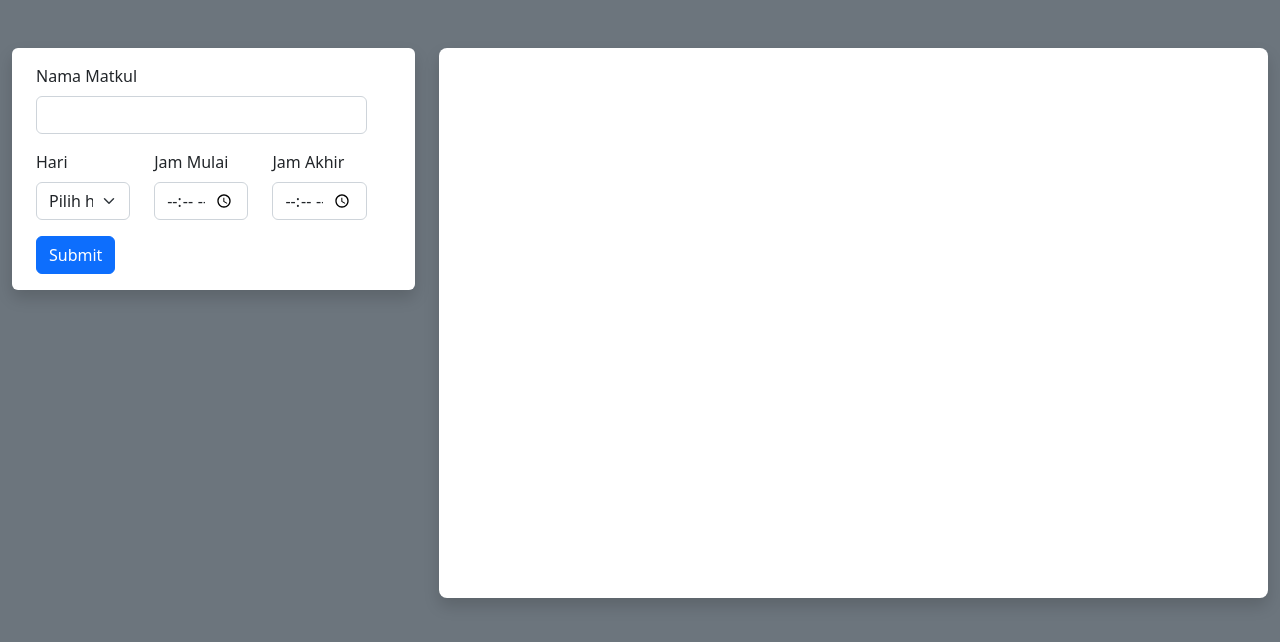
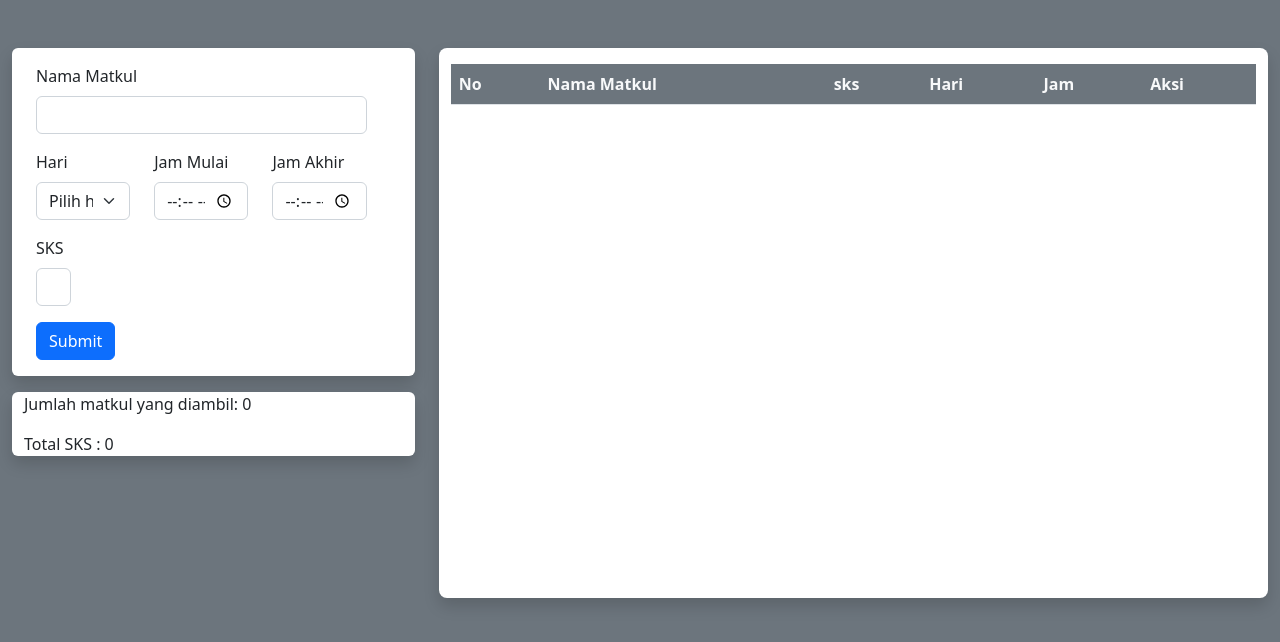
Before and after one commit to dean131/krs-tool-jquery, a Flask app: page / in a window 1280 px wide. Shown: the top 642 px of the page. Run offline with Flask 2, Linux system fonts and the light colour scheme; lists and menus that the app fills with data are empty.

Commit message:
add hitung

```diff
--- a/templates/index.html
+++ b/templates/index.html
@@ -12,7 +12,7 @@
         <div class="row">
             <!-- FORM -->
             <div class="col-md-4 mb-3">
-                <div class="container rounded shadow  bg-white">
+                <div class="container rounded shadow  bg-white mb-3">
                     <form id="form_matkul">
                         <div class="container row">
                             <div class="mb-3 mt-3">
@@ -39,11 +39,18 @@
                                 <label class="form-label" for="jam_akhir">Jam Akhir</label>
                                 <input type="time" name="jam_akhir" id="jam_akhir" class="form-control">
                             </div>
+                            <div class="col-md-2 mb-3">
+                                <label class="form-label" for="sks">SKS</label>
+                                <input class="form-control" type="text" name="sks" id="jmlh_sks">
+                            </div>
                             <div class="mb-3">
                                 <button type="submit" class="btn btn-primary" id="btn_submit">Submit</button>
                             </div>
                         </div>
                     </form>
+                </div>
+                <div class="container rounded shadow  bg-white mb-3">
+                    <div class="mt-2" id="hitungan"></div>
                 </div>
             </div>
             <!-- AKHIR FORM -->
@@ -52,7 +59,7 @@
             <div class="col-md-8 mb-3">
                 <div class="container rounded-3 shadow bg-white">
                     <div class="table-responsive" style="height: 550px;">
-                        <div class=" mt-3" id="wadah"></div>
+                        <div class="mt-3" id="table_matkul"></div>
                     </div>
                 </div>
             </div>
@@ -73,17 +80,21 @@
                                     <tr>
                                         <th>No</th>
                                         <th>Nama Matkul</th>
+                                        <th>sks</th>
                                         <th>Hari</th>
                                         <th>Jam</th>
                                         <th>Aksi</th>
                                     </tr>
                                 </thead>
                                 <tbody>`;
+
+
                 if (data_base) {
                     $.each(data_base, function(index, value) {
-                        table +=            `<tr>
+                        table +=    `<tr>
                                         <td>${index+1}</td>
                                         <td>${value[0]}</td>
+                                        <td>${value[4]}</td>
                                         <td>${value[1]}</td>
                                         <td>${value[2]}-${value[3]}</td>
                                         <td>
@@ -96,11 +107,11 @@
                                     </tr>`;
                     });
                 }
-                if (!data_base) {
-                    table += `<tr><td>1</td><td>1</td><td1></td><td>1</td><td>1</td></tr>`;
-                }
+
                 table += `</tbody></table>`;
-                $('#wadah').html(table);
+                $('#table_matkul').html(table);
+
+                $.hitungan();
             }
 
             $('#form_matkul').submit(function(event) {
@@ -109,7 +120,8 @@
                 let hari = $(this).find('#hari').val();
                 let jam_mulai = $(this).find('#jam_mulai').val();
                 let jam_akhir = $(this).find('#jam_akhir').val();
-                let data = [nama_matkul, hari, jam_mulai, jam_akhir];
+                let jmlh_sks = $(this).find('#jmlh_sks').val();
+                let data = [nama_matkul, hari, jam_mulai, jam_akhir, jmlh_sks];
 
                 let tabrakan = '';
                 $.each(data_base, function(index, value) {
@@ -140,6 +152,21 @@
                 $.tampil();
             }
 
+            $.hitungan = function() {
+                let total_matkul = data_base.length;
+                let total_sks = 0;
+
+                $.each(data_base, function(index, value) {
+                    total_sks += parseInt(value[4]);
+                });
+
+                let hitung =   `<p>Jumlah matkul yang diambil: ${total_matkul}</p>
+                                <p>Total SKS : ${total_sks}</p>`;
+                $('#hitungan').html(hitung);
+            }
+
+            $.tampil();
+
         });
     </script>
 </body>
```
Lines whose indentation alone changed are shown as unchanged.
